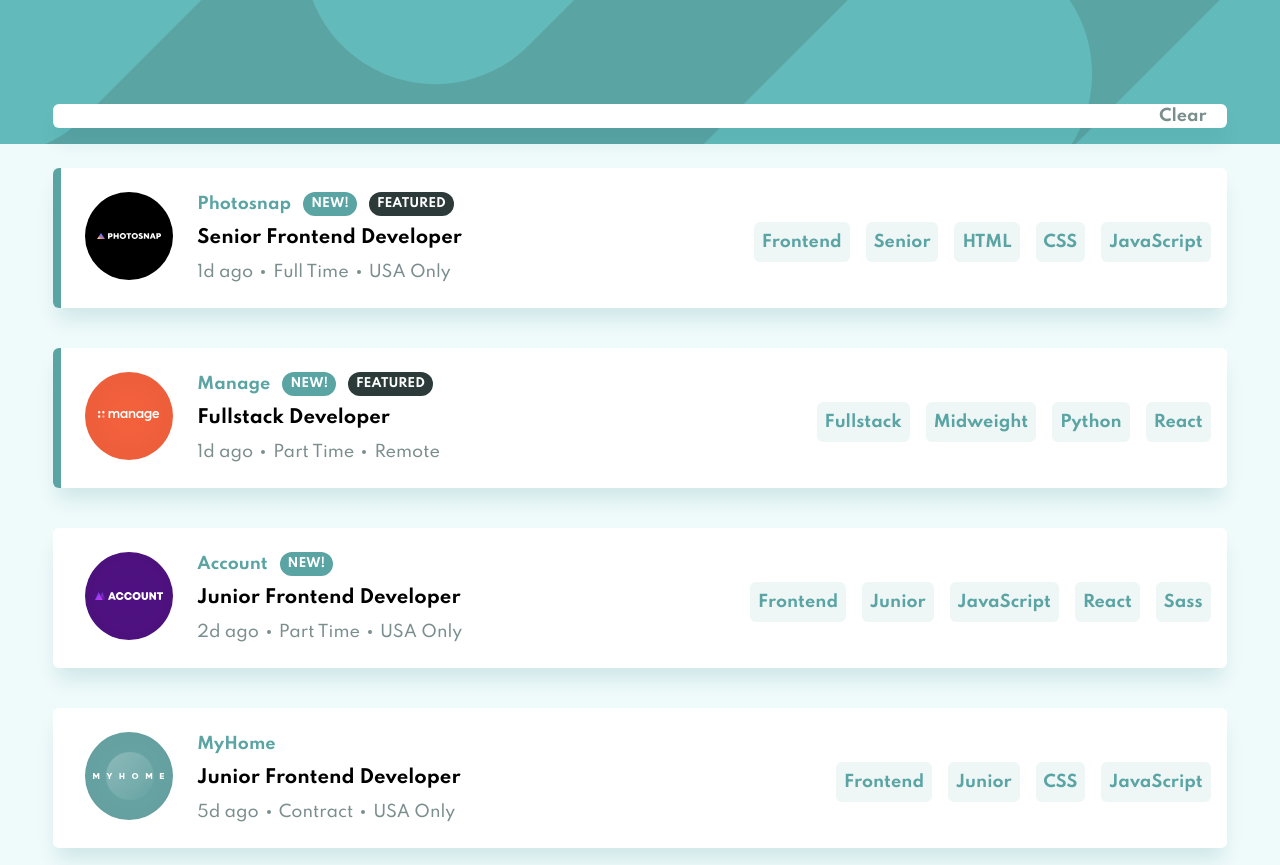
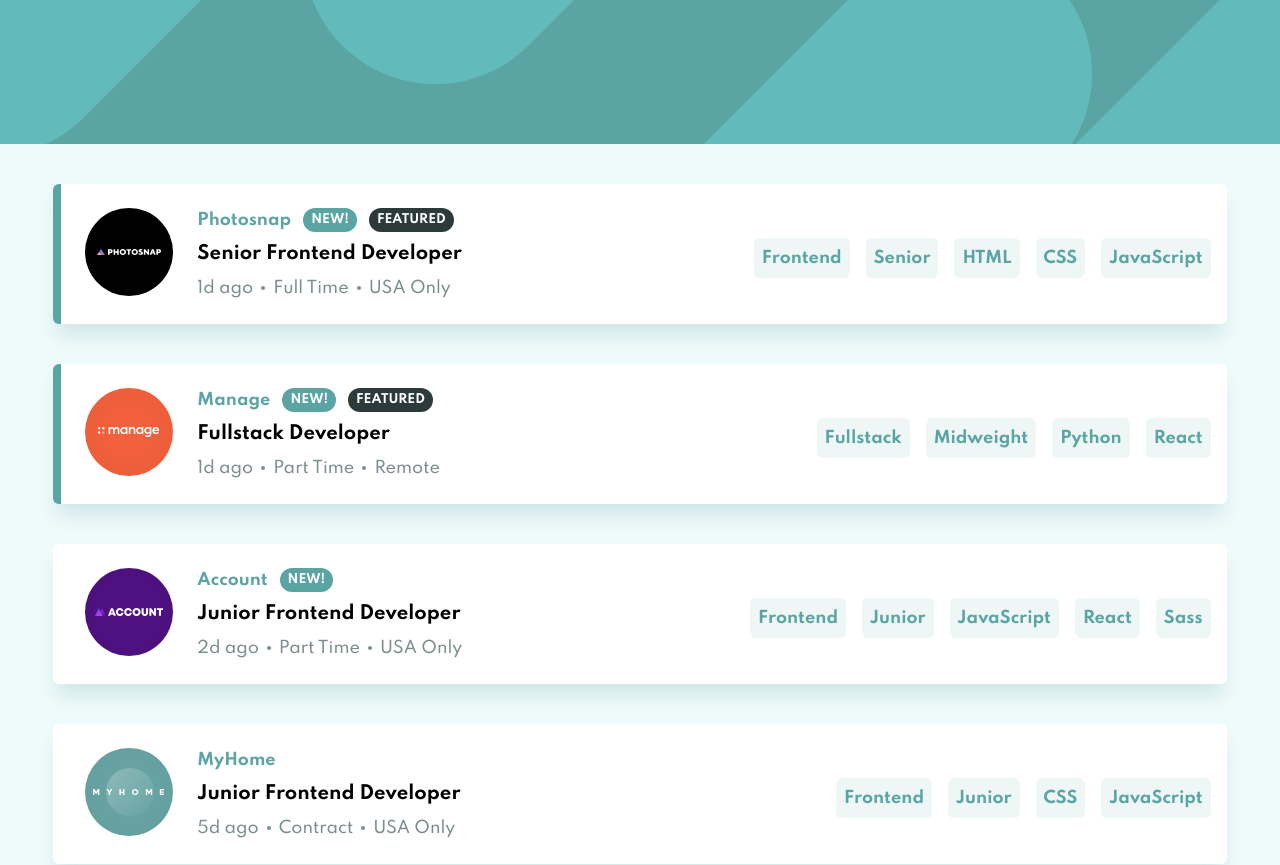
Before and after one commit to ALapina/Job-listings-with-filtering-React, a React (Create React App) app: page / in a window 1280 px wide. Shown: the top 865 px of the page. Built offline with nearby package versions, Linux system fonts and the light colour scheme.

Commit message:
✅ done

```diff
--- a/src/components/App.js
+++ b/src/components/App.js
@@ -1,20 +1,25 @@
 import React, { useState } from "react";
 import JobsList from "./JobsList";
-import FilterPanel from "./FilterPanel";
+import Header from "./Header";
 import Attribution from "./Attribution";
 import data from "../data.json";
 
 const App = () => {
-  const [selected, setSelected] = useState({
+  const selectedFilters = {
     roles: [],
     levels: [],
     languages: [],
     tools: [],
-  });
+  };
+
+  const [selected, setSelected] = useState(selectedFilters);
   return (
     <div>
-      {/* Если селектед пуст - не отображать панель */}
-      <FilterPanel selected={selected} setSelected={setSelected} />
+      <Header
+        selected={selected}
+        setSelected={setSelected}
+        selectedFilters={selectedFilters}
+      />
       <JobsList data={data} selected={selected} setSelected={setSelected} />
       <Attribution />
     </div>
--- a/src/components/FilterPanel.js
+++ b/src/components/FilterPanel.js
@@ -1,28 +1,22 @@
 import React from "react";
 
-// TODO: Рендер из селектед с помощью энтриес или просто как в оригинальном варианте
-// TODO: Возможно убрать везде data атрибуты
-const FilterPanel = ({ selected, setSelected }) => {
-  console.log(selected);
+const FilterPanel = ({ selected, setSelected, selectedFilters }) => {
   const renderSelected = () => {
     const items = [];
     for (const [key, value] of Object.entries(selected)) {
-      // console.log(key);
       value.map((el) => {
         return items.push(
           <li className="bg-neutral-200 rounded-md mr-4 mb-4" key={el}>
             <span className="p-2 text-primary sm:p-3">{el}</span>
             <button
+              // remove filter element from selected
               onClick={() => {
                 setSelected({
                   ...selected,
                   [key]: selected[key].filter((item) => item !== el),
                 });
               }}
-              data-js="delete-filter"
               aria-label={`delete ${el} filter`}
-              data-filter-name={el}
-              data-filter-group={key}
               className="p-3 bg-primary text-white rounded-r-md hover:bg-neutral-400"
             >
               <svg xmlns="http://www.w3.org/2000/svg" width="14" height="14">
@@ -39,36 +33,20 @@
     }
     return items;
   };
+
   return (
-    <header className="mb-14 sm:mb-10">
-      <div
-        className="bg-primary h-36"
-        // https://create-react-app.dev/docs/using-the-public-folder/</header>
-        style={{
-          backgroundImage: `url(${
-            process.env.PUBLIC_URL + "/images/bg-header-desktop.svg"
-          })`,
-        }}
-      ></div>
-
     <div className="flex justify-between bg-white rounded-md m-auto -mt-10 max-w-8xl w-11/12 shadow-block">
       <ul className="flex flex-wrap pt-6 pr-6 pl-6">{renderSelected()}</ul>
       {/* Is there a better way how to clean selected? */}
       <button
         onClick={() => {
-            setSelected({
-              roles: [],
-              levels: [],
-              languages: [],
-              tools: [],
-            });
+          setSelected(selectedFilters);
         }}
         className="self-center font-bold text-neutral-300 mr-5 hover:text-primary hover:underline"
       >
         Clear
       </button>
     </div>
-    </header>
   );
 };
 
--- /dev/null
+++ b/src/components/Header.js
@@ -0,0 +1,34 @@
+import React from "react";
+import FilterPanel from "./FilterPanel";
+
+const Header = ({ selected, setSelected, selectedFilters }) => {
+  const allValues = Object.values(selected);
+  const isSelectedEmpty = allValues.every(
+    (currentValue) => currentValue.length === 0
+  );
+
+  return (
+    <header className="mb-14 sm:mb-10">
+      <div
+        className="bg-primary h-36"
+        // https://create-react-app.dev/docs/using-the-public-folder/
+        style={{
+          backgroundImage: `url(${
+            process.env.PUBLIC_URL + "/images/bg-header-desktop.svg"
+          })`,
+        }}
+      ></div>
+      {!isSelectedEmpty ? (
+        <FilterPanel
+          selected={selected}
+          setSelected={setSelected}
+          selectedFilters={selectedFilters}
+        />
+      ) : (
+        ""
+      )}
+    </header>
+  );
+};
+
+export default Header;
--- /dev/null
+++ b/src/components/JobSection.js
@@ -0,0 +1,139 @@
+import React from "react";
+
+const JobSection = ({ job, setSelected, selected }) => {
+  const {
+    company,
+    logo,
+    featured,
+    position,
+    role,
+    level,
+    postedAt,
+    contract,
+    location,
+    languages,
+    tools,
+  } = job;
+  const isItNew = job.new;
+  return (
+    // https://www.pluralsight.com/guides/applying-classes-conditionally-react
+    <section
+      className={`bg-white max-w-8xl w-11/12 shadow-block mb-14 sm:mb-10 mx-auto rounded-md flex flex-wrap md:flex-nowrap justify-between items-center border-l-8 ${
+        featured ? "border-primary" : "border-white"
+      }`}
+    >
+      <div className="flex flex-col sm:flex-row my-6">
+        <div className="ml-6 flex-shrink-0 w-16 sm:w-auto -mt-14 mb-4 sm:mb-0 sm:mt-0">
+          {/* https://create-react-app.dev/docs/using-the-public-folder/ */}
+          <img
+            src={process.env.PUBLIC_URL + logo}
+            alt={`${company} company logo`}
+          />
+        </div>
+
+        <div className="ml-6">
+          <div className="flex flex-wrap items-center">
+            <p className="text-primary">{company}</p>
+            <ul className="flex text-white text-xs">
+              <li
+                className={`bg-primary rounded-2xl ml-3 ${
+                  isItNew ? "px-2" : "px-0"
+                } ${isItNew ? "py-1" : "py-0"}`}
+              >
+                {isItNew ? "NEW!" : ""}
+              </li>
+              <li
+                className={`bg-neutral-400 rounded-2xl ml-3 ${
+                  featured ? "py-1" : "py-0"
+                } ${featured ? "px-2" : "px-0"}`}
+              >
+                {featured ? "FEATURED" : ""}
+              </li>
+            </ul>
+          </div>
+          <h2 className="text-lg my-2">
+            <a className="hover:text-primary" href="#top">
+              {position}
+            </a>
+          </h2>
+          <div>
+            <ul className="flex flex-wrap items-center text-neutral-300 font-medium">
+              <li>{postedAt}</li>
+              <span className="h-1 w-1 rounded-full bg-neutral-300 mx-2"></span>
+              <li>{contract}</li>
+              <span className="h-1 w-1 rounded-full bg-neutral-300 mx-2"></span>
+              <li>{location}</li>
+            </ul>
+          </div>
+        </div>
+      </div>
+
+      <div className="mx-6 md:mx-0md:mb-0 h-0.5 md:h-0 w-full md:w-0 bg-neutral-300 rounded-full"></div>
+
+      <div className="mt-6 ml-6">
+        <ul className="flex flex-wrap">
+          <li>
+            <button
+              onClick={() => {
+                setSelected({ ...selected, roles: [role] });
+              }}
+              className="font-bold bg-neutral-200 rounded-md hover:bg-primary hover:text-white mr-4 mb-4 p-2 text-primary"
+            >
+              {role}
+            </button>
+          </li>
+          <li>
+            <button
+              onClick={() => {
+                setSelected({ ...selected, levels: [level] });
+              }}
+              className="font-bold bg-neutral-200 rounded-md hover:bg-primary hover:text-white mr-4 mb-4 p-2 text-primary"
+            >
+              {level}
+            </button>
+          </li>
+          {languages.map((language) => {
+            return (
+              <li key={language}>
+                <button
+                  onClick={() => {
+                    if (!selected.languages.includes(language)) {
+                      setSelected({
+                        ...selected,
+                        languages: [...selected.languages, language],
+                      });
+                    }
+                  }}
+                  className="font-bold bg-neutral-200 rounded-md hover:bg-primary hover:text-white mr-4 mb-4 p-2 text-primary"
+                >
+                  {language}
+                </button>
+              </li>
+            );
+          })}
+          {tools.map((tool) => {
+            return (
+              <li key={tool}>
+                <button
+                  onClick={() => {
+                    if (!selected.tools.includes(tool)) {
+                      setSelected({
+                        ...selected,
+                        tools: [...selected.tools, tool],
+                      });
+                    }
+                  }}
+                  className="font-bold bg-neutral-200 rounded-md hover:bg-primary hover:text-white mr-4 mb-4 p-2 text-primary"
+                >
+                  {tool}
+                </button>
+              </li>
+            );
+          })}
+        </ul>
+      </div>
+    </section>
+  );
+};
+
+export default JobSection;
--- a/src/components/JobsList.js
+++ b/src/components/JobsList.js
@@ -1,144 +1,53 @@
 import React from "react";
+import JobSection from "./JobSection";
 
 const JobsList = ({ data, setSelected, selected }) => {
-  // TODO: Элемент в отдельный компонент JobElement
-  const renderJobsList = data.map((job) => {
-    const {
-      id,
-      company,
-      logo,
-      featured,
-      position,
-      role,
-      level,
-      postedAt,
-      contract,
-      location,
-      languages,
-      tools,
-    } = job;
-    const isItNew = job.new;
-    return (
-      // https://www.pluralsight.com/guides/applying-classes-conditionally-react
-      <section
-        key={id}
-        className={`bg-white max-w-8xl w-11/12 shadow-block mb-14 sm:mb-10 mx-auto rounded-md flex flex-wrap md:flex-nowrap justify-between items-center border-l-8 ${
-          featured ? "border-primary" : "border-white"
-        }`}
-      >
-        <div className="flex flex-col sm:flex-row my-6">
-          <div className="ml-6 flex-shrink-0 w-16 sm:w-auto -mt-14 mb-4 sm:mb-0 sm:mt-0">
-            {/* https://create-react-app.dev/docs/using-the-public-folder/ */}
-            <img
-              src={process.env.PUBLIC_URL + logo}
-              alt={`${company} company logo`}
-            />
-          </div>
+  const renderJobsList = data
+    .filter((item) => {
+      // Filter jobs that mustn't be rendered
+      const rolesNotEmpty = selected.roles.length !== 0;
+      const itemRolesIsInSelected = selected.roles.includes(item.role);
 
-          <div className="ml-6">
-            <div className="flex flex-wrap items-center">
-              <p className="text-primary">{company}</p>
-              <ul className="flex text-white text-xs">
-                <li
-                  className={`bg-primary rounded-2xl ml-3 ${
-                    isItNew ? "px-2" : "px-0"
-                  } ${isItNew ? "py-1" : "py-0"}`}
-                >
-                  {isItNew ? "NEW!" : ""}
-                </li>
-                <li
-                  className={`bg-neutral-400 rounded-2xl ml-3 ${
-                    featured ? "py-1" : "py-0"
-                  } ${featured ? "px-2" : "px-0"}`}
-                >
-                  {featured ? "FEATURED" : ""}
-                </li>
-              </ul>
-            </div>
-            <h2 className="text-lg my-2">
-              <a className="hover:text-primary" href="#top">
-                {position}
-              </a>
-            </h2>
-            <div>
-              <ul className="flex flex-wrap items-center text-neutral-300 font-medium">
-                <li>{postedAt}</li>
-                <span className="h-1 w-1 rounded-full bg-neutral-300 mx-2"></span>
-                <li>{contract}</li>
-                <span className="h-1 w-1 rounded-full bg-neutral-300 mx-2"></span>
-                <li>{location}</li>
-              </ul>
-            </div>
-          </div>
-        </div>
+      const levelsNotEmpty = selected.levels.length !== 0;
+      const offerLevelsIsInSelected = selected.levels.includes(item.level);
 
-        <div className="mx-6 md:mx-0md:mb-0 h-0.5 md:h-0 w-full md:w-0 bg-neutral-300 rounded-full"></div>
+      const languagesNotEmpty = selected.languages.length !== 0;
+      const offerLanguagesIsInSelected = selected.languages.every(
+        (currentValue) => item.languages.includes(currentValue)
+      );
 
-        <div className="mt-6 ml-6">
-          <ul className="flex flex-wrap">
-            <li>
-              <button
-                onClick={() => {
-                  setSelected({ ...selected, roles: [role] });
-                }}
-                className="font-bold bg-neutral-200 rounded-md hover:bg-primary hover:text-white mr-4 mb-4 p-2 text-primary"
-              >
-                {role}
-              </button>
-            </li>
-            <li>
-              <button
-                onClick={() => {
-                  setSelected({ ...selected, levels: [level] });
-                }}
-                className="font-bold bg-neutral-200 rounded-md hover:bg-primary hover:text-white mr-4 mb-4 p-2 text-primary"
-              >
-                {level}
-              </button>
-            </li>
-            {languages.map((language) => {
-              return (
-                <li key={language}>
-                  <button
-                    onClick={() => {
-                      if (!selected.languages.includes(language)) {
-                        setSelected({
-                          ...selected,
-                          languages: [...selected.languages, language],
-                        });
-                      }
-                    }}
-                    className="font-bold bg-neutral-200 rounded-md hover:bg-primary hover:text-white mr-4 mb-4 p-2 text-primary"
-                  >
-                    {language}
-                  </button>
-                </li>
-              );
-            })}
-            {tools.map((tool) => {
-              return (
-                <li key={tool}>
-                  <button
-                    onClick={() => {
-                      if (!selected.tools.includes(tool)) {
-                        setSelected({
-                          ...selected,
-                          tools: [...selected.tools, tool],
-                        });
-                      }
-                    }}
-                    className="font-bold bg-neutral-200 rounded-md hover:bg-primary hover:text-white mr-4 mb-4 p-2 text-primary"
-                  >
-                    {tool}
-                  </button>
-                </li>
-              );
-            })}
-          </ul>
-        </div>
-      </section>
-    );
-  });
+      const toolsNotEmpty = selected.tools.length !== 0;
+      const offerToolsIsInSelected = selected.tools.every((currentValue) =>
+        item.tools.includes(currentValue)
+      );
+
+      //return false if job mustn't be rendered
+      if (rolesNotEmpty === true && itemRolesIsInSelected === false) {
+        return false;
+      }
+      if (levelsNotEmpty === true && offerLevelsIsInSelected === false) {
+        return false;
+      }
+      if (languagesNotEmpty === true && offerLanguagesIsInSelected === false) {
+        return false;
+      }
+      if (toolsNotEmpty === true && offerToolsIsInSelected === false) {
+        return false;
+      }
+      //else - return true and render this job item
+      return true;
+    })
+    .map((job) => {
+      const id = job.id;
+      return (
+        <JobSection
+          job={job}
+          setSelected={setSelected}
+          selected={selected}
+          key={id}
+        />
+      );
+    });
   return <main>{renderJobsList}</main>;
 };
 
```
Also changed, not shown: src/components/oldComponents/VacancyItem.js (added), 2 other files (tests, documents, lock files or other folders). Lines whose indentation alone changed are shown as unchanged.
